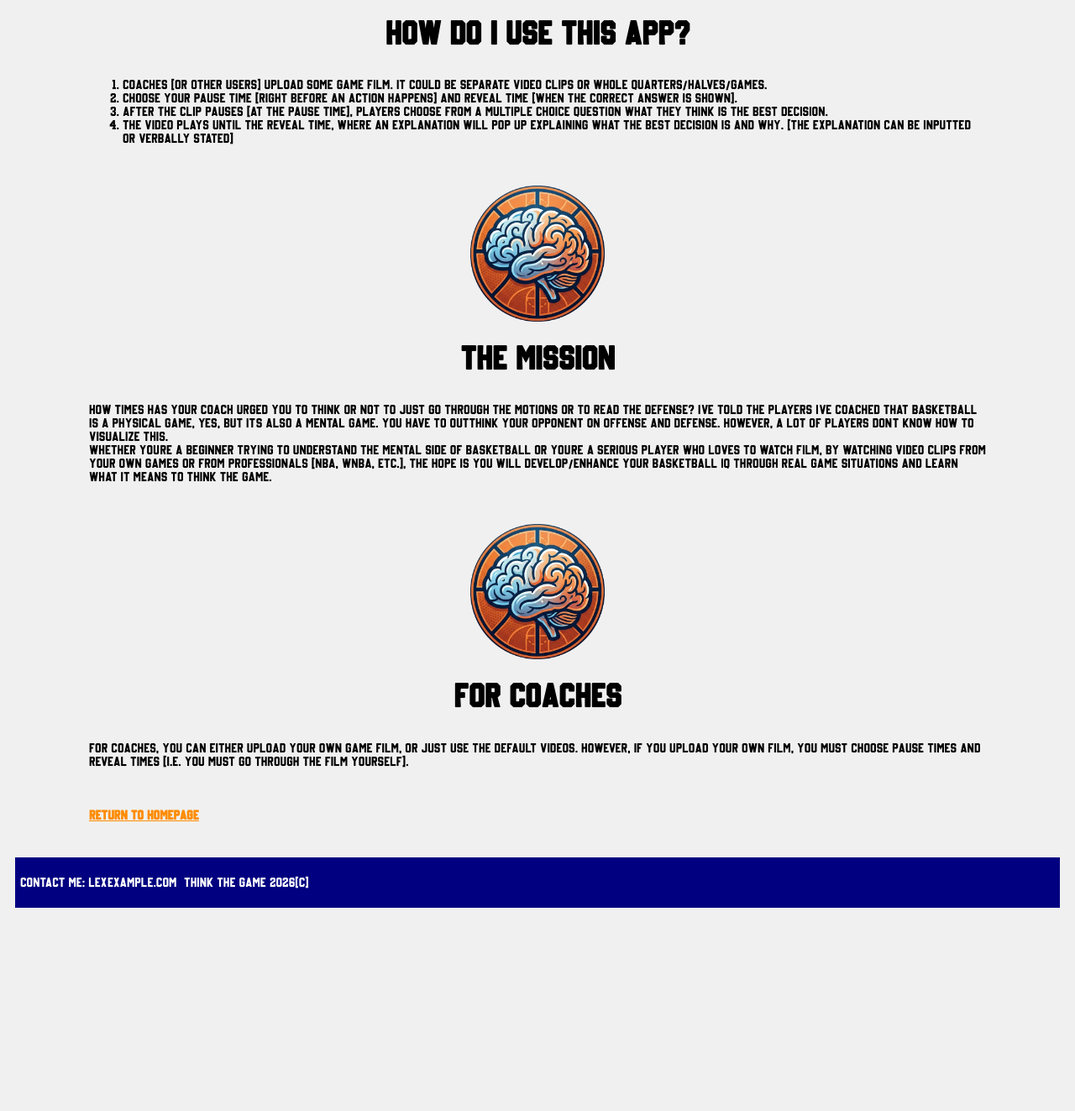
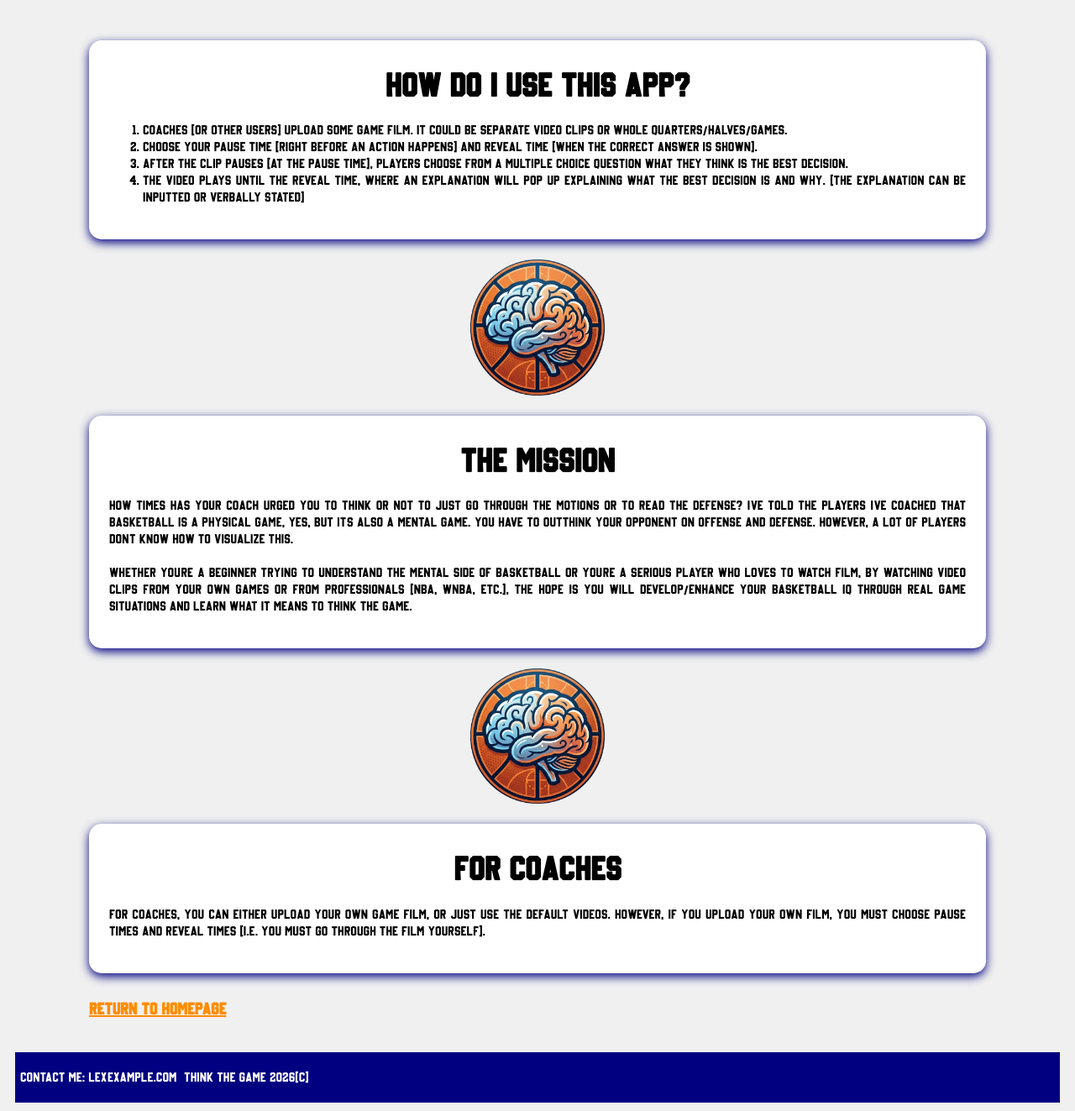
Before and after one commit to afong7/basketball_app, a Flask app: page /about in a window 1280 px wide. Shown: the part 310-1633 px from the top of the page at 84% size. Before the commit the page ends 1391 px from the top, so only its background shows below. Run offline with Flask 3, Linux system fonts and the light colour scheme.

Commit message:
finished htmls for now

```diff
--- a/basketball_decision_web/static/style.css
+++ b/basketball_decision_web/static/style.css
@@ -149,22 +158,90 @@ footer a,
    ========================= */
 
 /* #what, #mission, #coaches, #reroute */
-.about-logo {
-    margin: 3rem auto 1.5rem;
+
+#what,
+#mission,
+#coaches {
+    display: grid;
+    /* Automatically wraps items when they drop below 250px, then expands them to fill extra space */
+    grid-template-columns: repeat(auto-fit, minmax(250px, 1fr));
+    gap: 20px; /* Optional spacing between your grid items */
 }
 
+.card {
+    background-color: #fff;
+    border-radius: 15px;
+    box-shadow: 0px 4px 12px navy;
+    padding: 1.5rem;
+    line-height: 20px;
+    text-align: justify;
+}
+
+.about-logo {
+    margin: 1.5rem auto 1.5rem;
+}
+
+#reroute {
+    color: darkorange;
+    font-weight: bold;
+    font-size: 20px;
+}
 
 /* =========================
    5. VIDEO.HTML
    Training video and quiz interface
    ========================= */
 
-/* #training-video */
-/* #question-panel */
-/* #answer-choices */
-/* #feedback-panel */
-/* #continue-button */
-/* #completion-panel */
+/* =========================
+   VIDEO.HTML
+   ========================= */
+
+#training-video {
+    display: block;
+    width: min(100%, 700px);
+    height: auto;
+    margin: 0 auto;
+    border-radius: 15px;
+    border: 3px navy auto;
+}
+
+#question-panel,
+#feedback-panel,
+#completion-panel {
+    max-width: 700px;
+    margin: 2rem auto;
+    padding: 1.5rem;
+    text-align: center;
+    background-color: white;
+    border-radius: 15px;
+    box-shadow: 0px 4px 12px navy;
+}
+
+#question-text,
+#feedback-message,
+#completion-message {
+    font-size: 20px;
+}
+
+#answer-choices {
+    display: grid;
+    gap: 0.75rem;
+    margin-top: 1rem;
+    color: darkorange;
+    font-size: 15px;
+}
+
+#answer-choices button,
+#continue-button {
+    padding: 0.8rem 1rem;
+    cursor: pointer;
+    color: darkorange;
+    font-size: 20px;
+}
+
+#completion-panel a {
+    font-size: 20px;
+}
 
 
 /* =========================
--- a/basketball_decision_web/templates/about.html
+++ b/basketball_decision_web/templates/about.html
@@ -3,12 +3,16 @@
 {% block content %}
 <body>
     <nav>
-        <a href="#how">How do I use it?</a><br>
+        <a href="#what">How do I use it?</a><br>
         <a href="#mission">The Mission</a><br>
         <a href="#coaches">For Coaches</a>
     </nav>
+    <br>
+    <br>
+    <br>
 
-<section id="how">
+<section id="what">
+    <div class="card">
         <h2>How do I use this app?</h2>
         <ol>
             <li>Coaches (or other users) upload some game film. It could be separate video clips or whole quarters/halves/games.</li>
@@ -16,6 +20,7 @@
             <li>After the clip pauses (at the pause time), players choose from a multiple choice question what they think is the best decision.</li>
             <li>The video plays until the reveal time, where an explanation will pop up explaining what the best decision is and why. (The explanation can be inputted or verbally stated)</li>
         </ol>
+    </div>
 </section>
 
 <section>
@@ -29,15 +34,17 @@
 </section>
 
 <section id="mission">
+    <div class="card">
         <h2>The Mission</h2>
         <p>
             How times has your coach urged you to think or not to just go through the motions or to read the defense?
             I've told the players I've coached that basketball is a physical game, yes, but it's also a mental game.
-    You have to outthink your opponent on offense and defense. However, a lot of players don't know how to visualize this.<br>
+            You have to outthink your opponent on offense and defense. However, a lot of players don't know how to visualize this.<br><br>
             Whether you're a beginner trying to understand the mental side of basketball or you're a serious player who loves to watch film,
             by watching video clips from your own games or from professionals (NBA, WNBA, etc.), the hope is you will develop/enhance your
             basketball IQ through real game situations and learn what it means to think the game.
         </p>
+    </div>
 </section>
 
 <section>
@@ -51,12 +58,15 @@
 </section>
 
 <section id="coaches">
+    <div class="card">
         <h2>For Coaches</h2>
         <p>For coaches, you can either upload your own game film, or just use the default videos.
             However, if you upload your own film, you must choose pause times and reveal times (i.e. you must go through the film yourself).
         </p>
+    </div>
 </section>
 <br><br>
+
 <section id="reroute">
     <a href="{{ url_for('index') }}">Return to Homepage</a>
 </section>
--- a/basketball_decision_web/templates/base.html
+++ b/basketball_decision_web/templates/base.html
@@ -5,7 +5,8 @@
   <head>
     <meta charset="UTF-8">
     <meta name="viewport" content="width=device-width, initial-scale=1, shrink-to-fit=no">
-    <link rel="stylesheet" type="text/css" href="static/style.css">
+    <!-- <link rel="stylesheet" type="text/css" href="static/style.css"> -->
+    <link rel="stylesheet" href="{{ url_for('static', filename='style.css') }}">
   </head>
 
   <body>
--- a/basketball_decision_web/templates/index.html
+++ b/basketball_decision_web/templates/index.html
@@ -24,9 +24,9 @@
 
 <section id="how">
     <h2 class="how">Train your basketball IQ</h2>
-    <p>Practice basketball decision-making by watching game film, choosing an action, and learning from the result.</p>
     <div class="how-grid">
         <ol class="how-card">
+            <p>Practice basketball decision-making by watching game film, choosing an action, and learning from the result.</p>
             <li> Watch a real basketball situation.</li><br>
             <li> Make your decision when the video pauses.</li><br>
             <li> Learn from the outcome and coaching explanation.</li>
@@ -41,7 +41,7 @@
         <article class="video-card">
             <h3>{{ video["title"] }}</h3>
             <p><strong>Category:</strong> {{ video["category"] }}</p>
-            <p>{{ video["description"] }}</p>
+            <p>{{ video["description"] }}</p><br>
             <a href="{{ url_for('video', video_id=video['id']) }}">Start this video</a>
         </article>
         {% endfor %}
```
Also changed, not shown: other parts of basketball_decision_web/static/style.css (+22 -13 lines), basketball_decision_web/templates/video.html (+11 -9 lines), 2 other files. Lines whose indentation alone changed are shown as unchanged.
